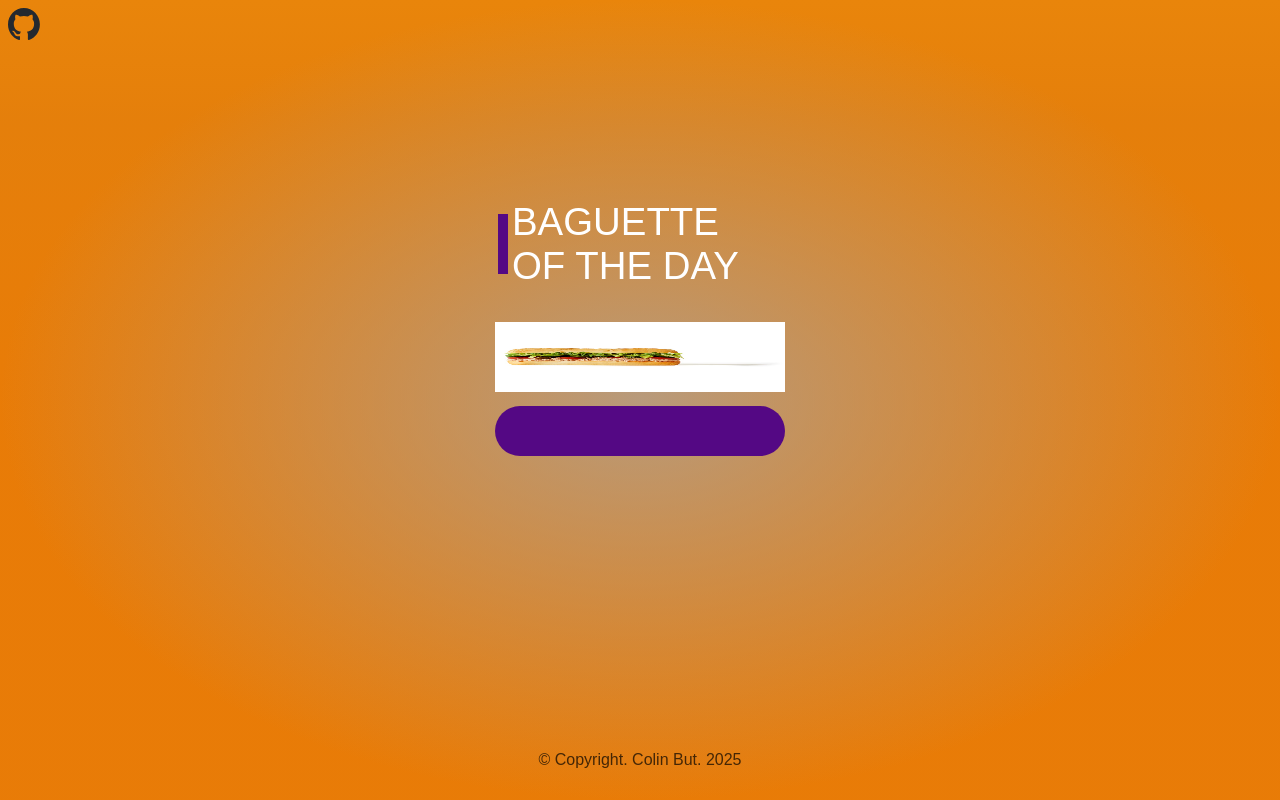
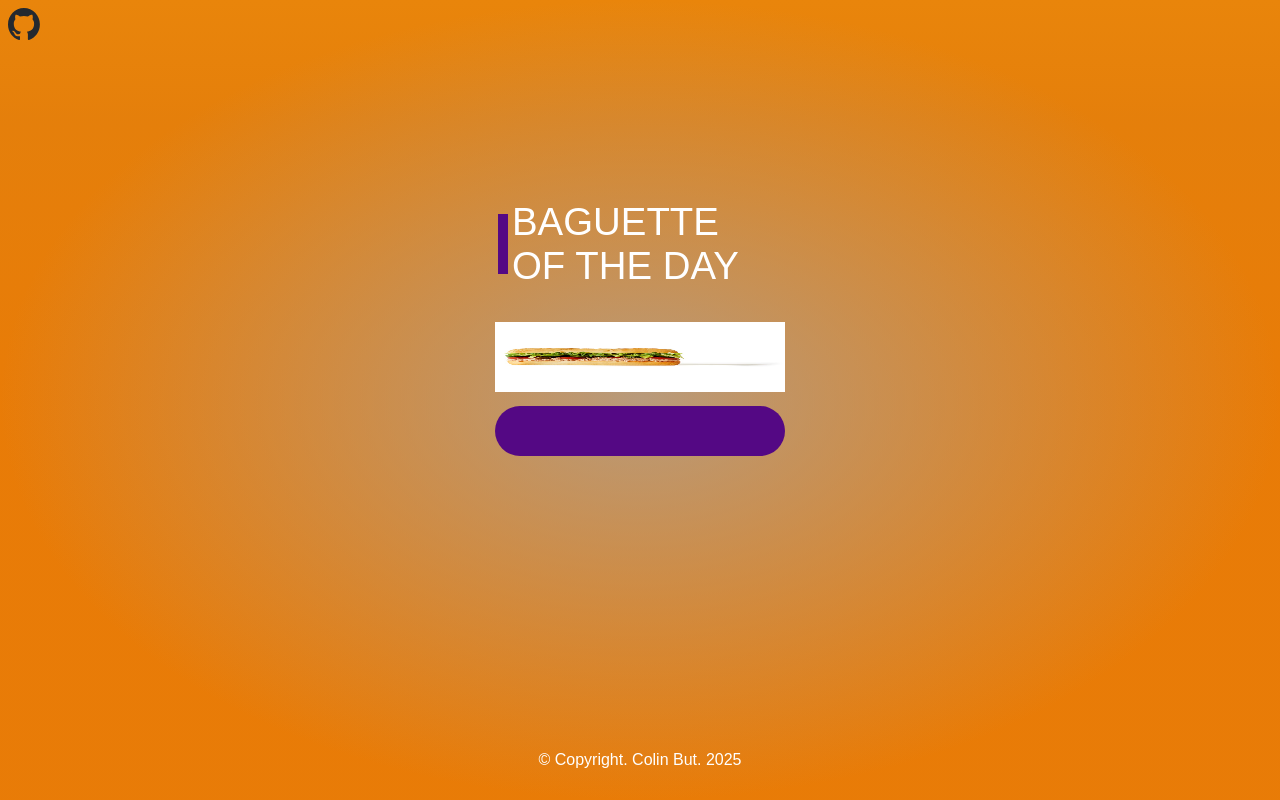
Before and after one commit to colinbut/wenzel-baguette-of-the-day, a SvelteKit app: page / in a window 1280 px wide. Built offline with nearby package versions, Linux system fonts and the light colour scheme.

Commit message:
feat: copyright text to white css changes cosmetic

```diff
--- a/src/routes/Footer.svelte
+++ b/src/routes/Footer.svelte
@@ -13,6 +13,10 @@
 		padding: 12px;
 	}
 
+	footer p {
+		color: white;
+	}
+
     @media (min-width: 480px) {
 		footer {
 			padding: 12px 0;
```
